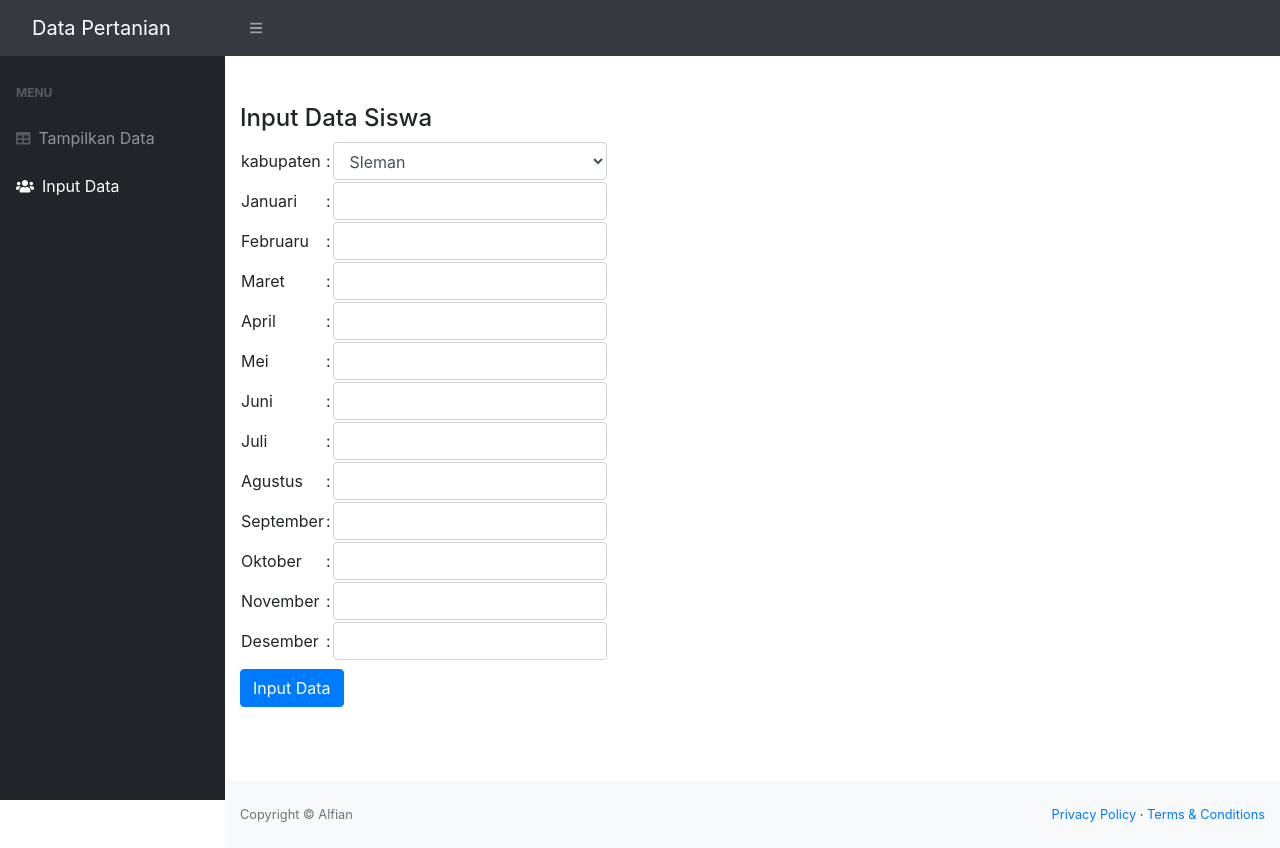
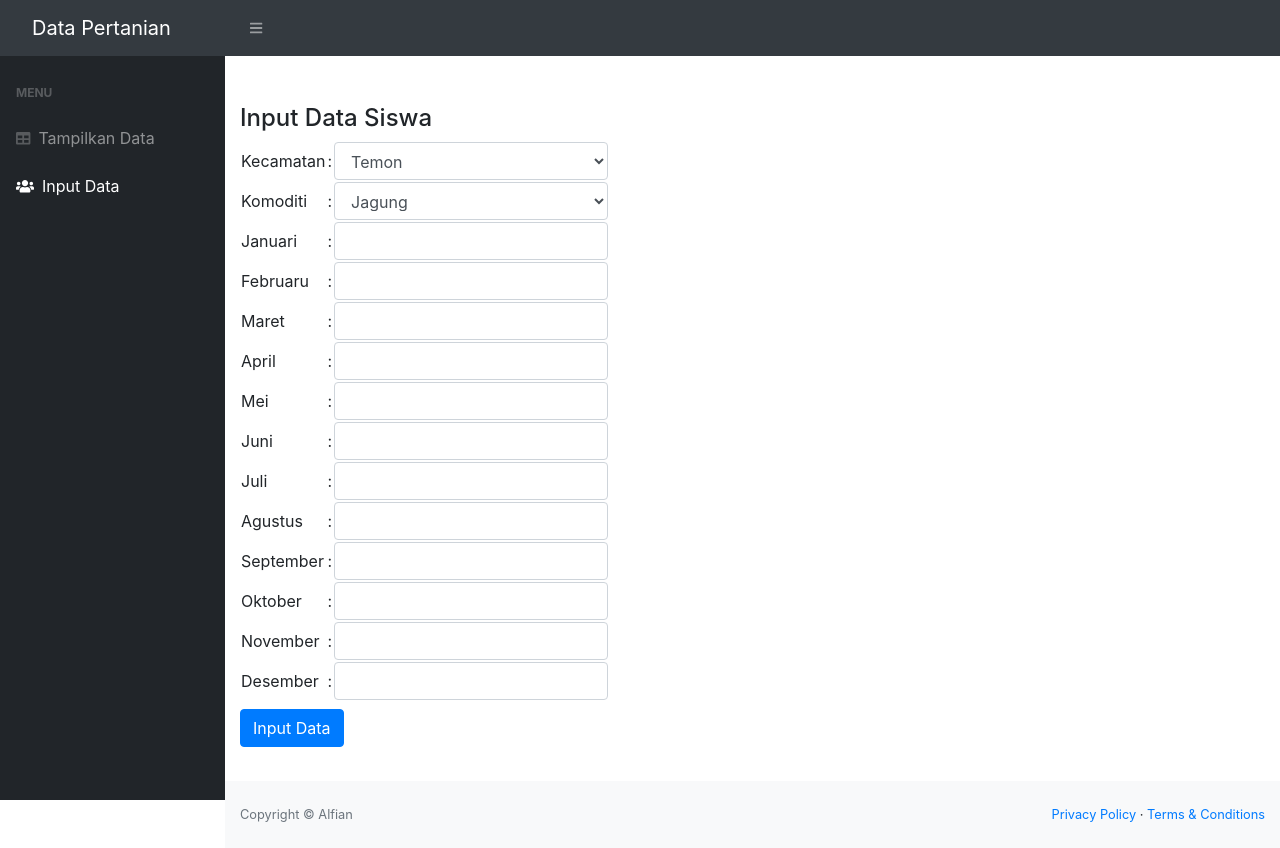
Before and after one commit to haloalfii/SidutaTaniku, a PHP site: page /input-data.php in a window 1280 px wide. Run offline with PHP 8.4, Linux system fonts and the light colour scheme; some libraries are stand-ins or nearby versions.

Commit message:
Mengerjakan fitur tambah data

```diff
--- a/input-data.php
+++ b/input-data.php
@@ -1,12 +1,31 @@
 <?php
-    // include_once 'proses.php';
-    // $pertanian = new Pertanian;
-    // if(isset($_POST['submit'])){
-    //     $insert = $pertanian->AddData($_POST['id_produksi'], $_POST['jan'], $_POST['feb'], $_POST['mar'], $_POST['apr'], $_POST['mei'], $_POST['jun'],  $_POST['jul'],  $_POST['agu'],  $_POST['sep'],  $_POST['okt'],  $_POST['nov'],  $_POST['des']);
-    //     if ($insert){
-    //         echo "<script>alert('Data Berhasil Ditambahkan');window.location = 'lihat-data.php';</script>";
-    //     }
-    // }
+include('proses.php');
+$proses = new Pertanian();
+if(isset($_POST['submit'])){
+    $id_kecamatan = $_POST['id_kecamatan'];
+    $id_komoditi = $_POST['id_komoditi'];
+    $jan = $_POST['jan'];
+    $feb = $_POST['feb'];
+    $mar = $_POST['mar'];
+    $apr = $_POST['apr'];
+    $mei = $_POST['mei'];
+    $jun = $_POST['jun'];
+    $jul = $_POST['jul'];
+    $agu = $_POST['agu'];
+    $sep = $_POST['sep'];
+    $okt = $_POST['okt'];
+    $nov = $_POST['nov'];
+    $des = $_POST['des'];
+
+
+    $add_status = $proses->AddData($id_kecamatan, $id_komoditi, $jan, $feb, $mar, $apr, $mei, $jun, $jul, $agu, $sep, $okt, $nov, $des);
+    if($add_status){
+        echo "<script>
+        alert('Data berhasil ditambahkan');
+        location='index.php';
+    </script>";
+    }
+}
 ?>
 
 <!DOCTYPE html>
@@ -27,19 +46,28 @@
              ?>
             <div id="layoutSidenav_content">
                 <main>
-                    <form action="input-data.php" method="POST">
+                    <form action="" method="POST">
                     <div class="container">
                     <h4>Input Data Siswa</h4>
                         <table border="0">
                             <tr>
-                                <td>kabupaten</td>
+                                <td>Kecamatan</td>
                                 <td> : </td>
                                 <td>
-                                <select id="id_produksi" name="id_produksi" class="form-control py-2">
-                                    <option value=1>Sleman</option>
-                                    <option value=2>Bantul</option>
-                                    <option value=3>Gunung Kidul</option>
-                                </select>
+                                    <select id="id_kecamatan" name="id_kecamatan" class="form-control py-2">
+                                        <option value=010>Temon</option>
+                                        <option value=020>Wates</option>
+                                    </select>
+                                </td>
+                            </tr>
+                            <tr>
+                                <td>Komoditi</td>
+                                <td> : </td>
+                                <td>
+                                    <select id="id_komoditi" name="id_komoditi" class="form-control py-2">
+                                        <option value=001>Jagung</option>
+                                        <option value=002>Padi</option>
+                                    </select>
                                 </td>
                             </tr>
                             <tr>
--- a/lihat-data.php
+++ b/lihat-data.php
@@ -76,6 +76,8 @@
                                         echo "Sudah pilih keduanya";
                                     }
                                     else if ($_POST['jenis']){
+                                        $jenis = $_POST['jenis'];
+                                        $row = $pertanian->GetAllLuasTanam($jenis);
                                         echo "Hanya Jenis";
                                     }
                                 }
--- a/proses.php
+++ b/proses.php
@@ -49,13 +49,27 @@
             return $result;
         }
 
-        // public function AddData($id_produksi, $jan, $feb, $mar, $apr, $mei, $jun, $jul, $agu, $sep, $okt, $nov, $des){
-        //     $this->pdo->setAttribute(PDO::ATTR_ERRMODE, PDO::ERRMODE_EXCEPTION);
-        //     $query="INSERT INTO data_produksi(jan, feb, mar, apr, mei, jun, jul, agu, sep, okt, nov, des)
-        //     VALUES ('" . $jan . "','" . $feb . "','" . $mar . "', '" . $apr . "','" . $mei . "','" . $jun . "','" . $jul . "', '" . $agu . "', '" . $sep . "', '" . $okt . "', '" . $nov . "', '". $des ."')WHERE id_produksi = ".$id_produksi."";
-        //     $stmt = $this->pdo->prepare($query);
-        //     $stmt->execute();
-        //     return $stmt->rowCount();
-        // }
+        public function AddData($id_kecamatan, $id_komoditi, $jan, $feb, $mar, $apr, $mei, $jun, $jul, $agu, $sep, $okt, $nov, $des)
+        {
+            $data = $this->pdo->prepare('INSERT INTO produksi (jan,feb,mar,apr,mei,jun,jul,agu,sep,okt,nov,des,id_kecamatan,id_komoditi) VALUES (?, ?, ?, ?, ?, ?, ?, ?, ?, ?, ?, ?, ?, ?)');
+
+            $data->bindParam(1, $jan);
+            $data->bindParam(2, $feb);
+            $data->bindParam(3, $mar);
+            $data->bindParam(4, $apr);
+            $data->bindParam(5, $mei);
+            $data->bindParam(6, $jun);
+            $data->bindParam(7, $jul);
+            $data->bindParam(8, $agu);
+            $data->bindParam(9, $sep);
+            $data->bindParam(10, $okt);
+            $data->bindParam(11, $nov);
+            $data->bindParam(12, $des);
+            $data->bindParam(13, $id_kecamatan);
+            $data->bindParam(14, $id_komoditi);
+
+            $data->execute();
+            return $data->rowCount();
+        }
     }
 ?>
```
